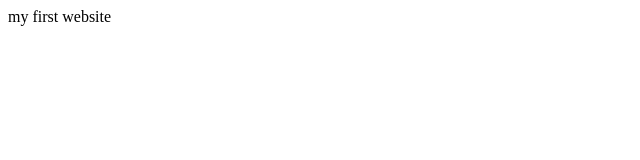
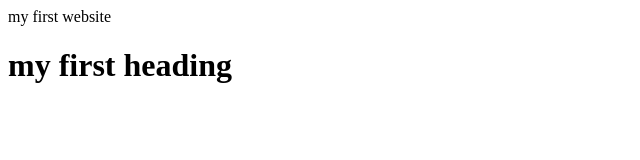
Before and after one commit to GraciousNyama/week1, a plain HTML site: page intro to html/index.html in a window 1280 px wide. Shown: the whole page, without its empty margins (0-640 px from the left). Drawn offline with Linux system fonts and the light colour scheme.

Commit message:
my first heading
the first time i used h1 tag

```diff
--- a/intro to html/index.html
+++ b/intro to html/index.html
@@ -1,3 +1,4 @@
 <html>
 <p>my first website</p>
+<h1> my first heading</p>
 </html>
```
